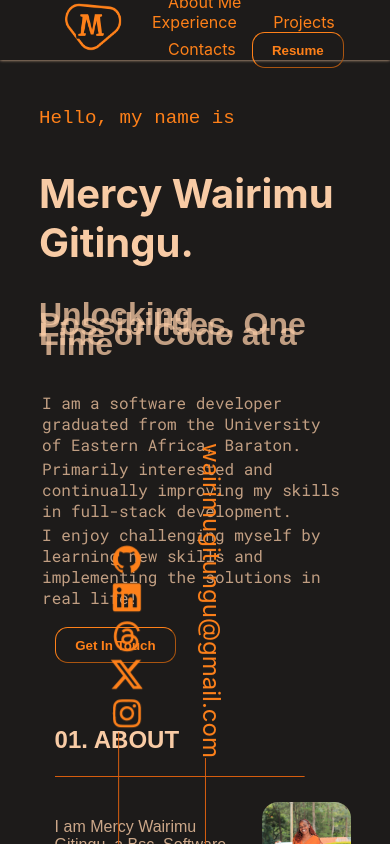
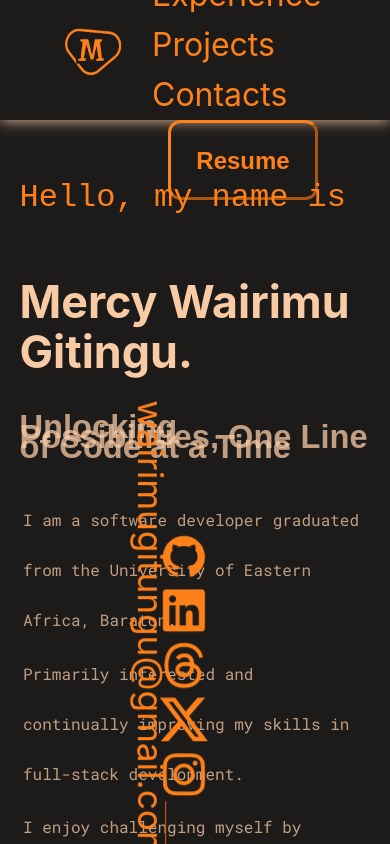
Before and after one commit to MasyWairimu/WAIRIMU_PORTFOLIO, a React (Create React App) app in the folder wairimu_portfolio/: page / in a window 390 px wide. Built offline with nearby package versions, Linux system fonts and the light colour scheme; a web font is replaced by a local one.

Commit message:
adding large screens responsiveness

```diff
--- a/wairimu_portfolio/src/App.css
+++ b/wairimu_portfolio/src/App.css
@@ -18,3 +18,10 @@ body{
   background-color: var(--main-color); /* Set background color */
   color: var(--main-text-color); /* Set text color */
 }
+
+@media only screen  and (max-width:2100px) {
+    body{
+      font-size: 2rem;
+      line-height: 50px;
+    }
+}
--- a/wairimu_portfolio/src/Components/Footer/Footer.css
+++ b/wairimu_portfolio/src/Components/Footer/Footer.css
@@ -61,3 +61,26 @@
     padding: 0.2rem;
     font-size: 1.85rem;
 }
+
+
+
+@media only screen  and (max-width:2100px) {
+    .FooterContainer{
+        bottom: 10%;
+        left: -5%;
+        font-size: 2rem;
+    }
+
+    .emailContainer{
+        bottom: 15%;
+        right: -13%;
+    }
+
+    .email a{
+        font-size: 2.2rem;
+    }
+
+    .icon{
+        font-size: 3rem;
+    }
+}
--- a/wairimu_portfolio/src/Components/MainPage/MainPage.css
+++ b/wairimu_portfolio/src/Components/MainPage/MainPage.css
@@ -98,7 +98,7 @@
 /* ABOUT CONTENT SECTION WHICH SUMMARISES ABOUT ME */
 
 .aboutContent {
-    margin: 15% 0 0 5%;
+    margin: 15% 0 0 0;
     font-family: "SUSE", sans-serif;
     font-optical-sizing: auto;
 }
@@ -252,7 +252,7 @@ li{
 .projectImage img{
     width: 500px;
     height: 250px;
-    margin: 1rem;
+    margin: auto 1rem;
 }
 
 .iconParagraph{
@@ -282,7 +282,6 @@ li{
     color: rgb(from var(--main-text-color) r g b / 80%);
     height: 100%;
     line-height: 2rem;
-    /* padding: 2rem 0 5rem 0; */
     padding: 7rem;
 }
 
@@ -309,3 +308,150 @@ li{
     transform: scale(1.02); /* Add a slight scale effect on hover */
     outline-color: var(--secondary-color); /* Change outline color on hover */
 }
+
+
+/* LARGE SCREEN RESPONSIVENESS */
+@media only screen  and (max-width:2100px) {
+    /* buttons */
+    .getintouchButton button, .mailButton{
+      height: 100px;
+      width: 300px;
+      margin: 1rem;
+      padding: 0.6rem 1.2rem;
+      border-width: 3px;
+      font-weight: 700;
+      font-size: 2rem;
+    }
+
+    /* icons */
+    .skillIcon{
+        font-size: 4rem;
+        padding: 0 2rem;
+    }
+
+    .pIcon{
+        font-size: 3rem;
+        padding: 0 1rem;
+    }
+
+    .projectName{
+        padding: 0  2rem 0 7rem;
+        font-size: 3rem;
+    }
+
+    .projectContent{
+        height: max-content;
+        padding: 2rem 1rem 2rem 0;
+        width:60%;
+        height: 100%;
+        line-height: 50px;
+    }
+
+    .projectImage img{
+        width: 700px;
+        height: 300px;
+        margin-top: 6rem
+    }
+    .contactsSection{
+        line-height: 50px;
+    }
+}
+
+
+/* TABLET/IPOD RESPONSIVENESS */
+
+@media only screen  and (max-width:901px) {
+    /* ABOUT SECTION */
+    .aboutPage {
+        width: 90%;
+        margin: auto;
+    }
+
+    /* INTRO OF THE PAGE */
+    .pageIntro {
+        margin: 10% auto;
+    }
+
+    .introName {
+        font-size: 1em;
+        font-weight: 300;
+    }
+
+
+.Name {
+    font-weight: 700;
+    font-size: 2em;
+}
+
+.Slogan {
+    font-weight: 600;
+    font-size: 1.7em;
+}
+
+.intro p {
+    margin: 1%;
+}
+
+.getintouchButton button {
+    margin: 0.5rem;
+    /* padding: 0.6rem 1.2rem;
+    border-radius: 0.8rem;
+    font-weight: 600; */
+}
+}
+
+
+/* PHONE RESPONSIVENESS */
+@media only screen  and (max-width:675px){
+    .Slogan {
+        font-weight: 600;
+        font-size: 1.5em;
+    }
+    .intro p {
+        font-size: 1rem;
+    }
+}
+
+@media only screen  and (max-width:600px){
+    .Slogan {
+        font-weight: 600;
+        font-size: 1.2em;
+    }
+}
+
+@media only screen  and (max-width:480px){
+    .Name {
+        font-weight: 700;
+        font-size: 1.5em;
+    }
+    .Slogan {
+        font-weight: 700;
+        font-size: 1.1em;
+    }
+}
+
+@media only screen  and (max-width:440px){
+    .Name {
+        font-weight: 700;
+        font-size: 1.4em;
+    }
+    .Slogan {
+        font-weight: 700;
+        font-size: 1.02em;
+    }
+}
+
+@media only screen  and (max-width:350px){
+    .Name {
+        font-weight: 600;
+        font-size: 1.3em;
+    }
+    .Slogan {
+        font-weight: 590;
+        font-size: 0.8em;
+    }
+
+    .intro p {
+        font-size: 0.7rem;
+    }
+}
--- a/wairimu_portfolio/src/Components/Navbar/Navbar.css
+++ b/wairimu_portfolio/src/Components/Navbar/Navbar.css
@@ -28,6 +28,7 @@
 
 .Button{
     padding: 0.6rem 1.2rem;
+    margin: 0 1rem;
     background: transparent;
     color: var(--secondary-color);
     border-color: var(--secondary-color);
@@ -44,3 +45,21 @@
     transform: scale(1.02); /* Add a slight scale effect on hover */
     outline-color: var(--secondary-color); /* Change outline color on hover */
 }
+
+
+@media only screen  and (max-width:2100px) {
+    .Navbar{
+        height: 120px;
+        box-shadow: 0 0 0.9rem 0;
+        padding: auto 2rem;
+    }
+
+    .Button{
+        padding: 1.5rem;
+        border-width: 3px;
+        font-weight: 700;
+        height: 80px;
+        width: 150px;
+        font-size: 1.5rem;
+    }
+}
--- a/wairimu_portfolio/src/Components/Navbar/NavbarComponent.js
+++ b/wairimu_portfolio/src/Components/Navbar/NavbarComponent.js
@@ -9,7 +9,7 @@ const NavbarComponent = () => {
             <Navbar>
                 <Container className='Navbar'>
                     <Navbar.Brand href='#Intro'>
-                        <img src={Logo} alt='Logo' style={{ height: '90px', width: '120px' }} />
+                        <img src={Logo} alt='Logo' style={{ height: '90px', width: '120px' }} className='Logo' />
                     </Navbar.Brand>
                     <Nav>
                         <Nav.Link href='#About' className='Link'> About Me</Nav.Link>
```
